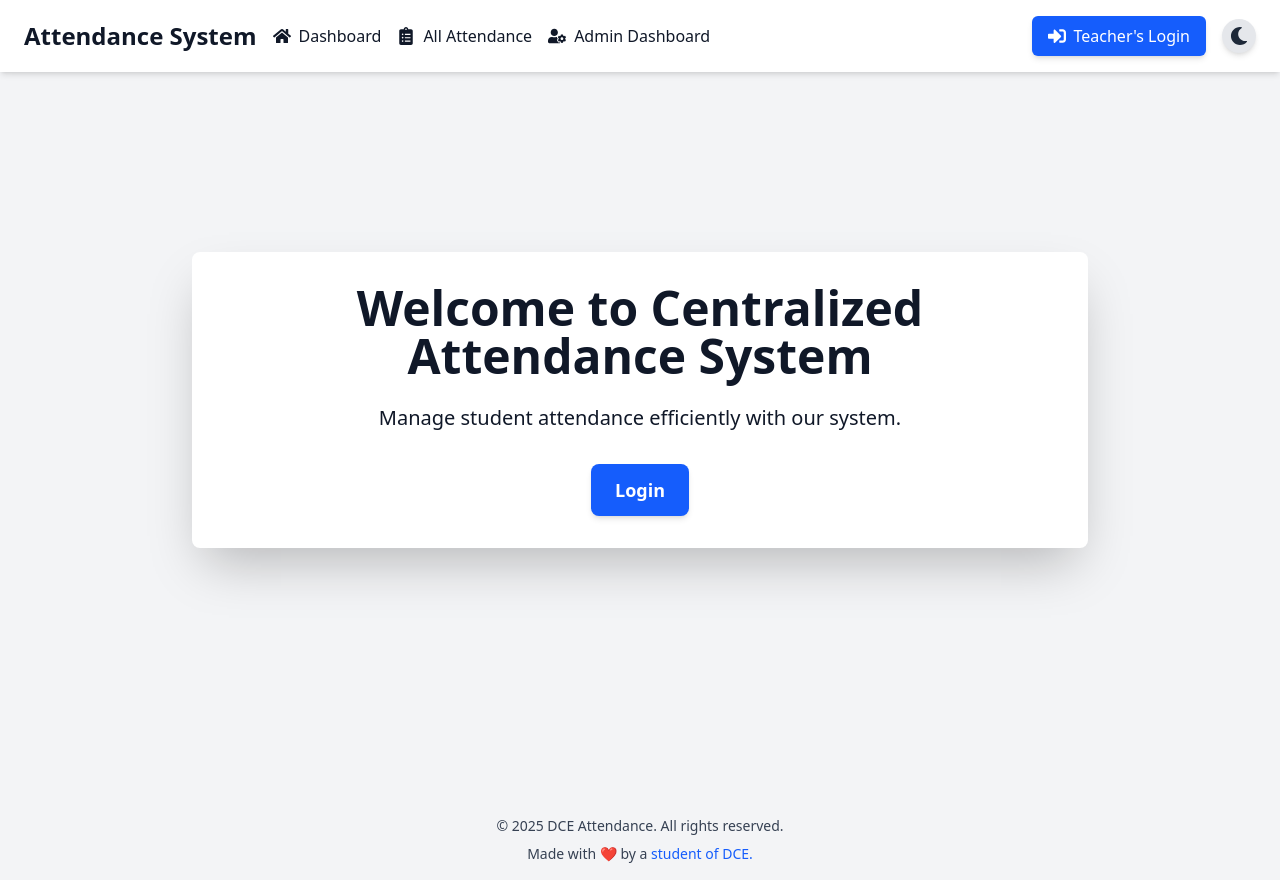
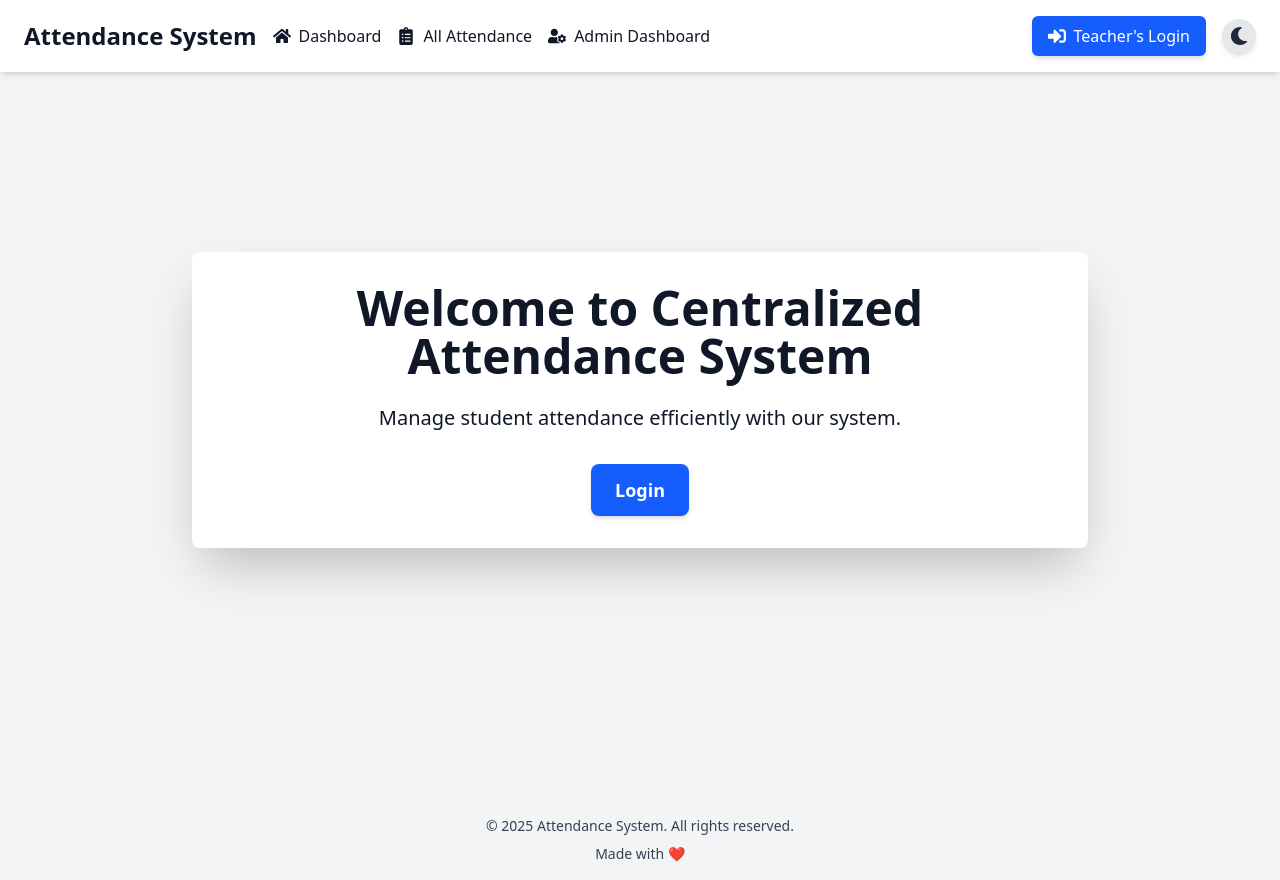
Before and after one commit to harshbuttru3/attendance, a React (Vite) app in the folder frontend/: page / in a window 1280 px wide. Built offline with nearby package versions, Linux system fonts and the light colour scheme.

Commit message:
changed navar name from dce to attendance system

```diff
--- a/frontend/src/components/Footer.jsx
+++ b/frontend/src/components/Footer.jsx
@@ -12,18 +12,13 @@ const Footer = () => {
     >
       <div className="container mx-auto px-6 py-4 text-center">
         <p className="text-sm">
-          © {new Date().getFullYear()} DCE Attendance. All rights reserved.
+          © {new Date().getFullYear()} Attendance System. All rights reserved.
         </p>
         <p className="text-sm mt-2">
-          Made with ❤️ by a{" "}
-          <a
-            href="https://yourwebsite.com"
-            target="_blank"
-            rel="noopener noreferrer"
-            className="text-blue-600 hover:underline"
-          >
-             student of DCE.
-          </a>
+          Made with ❤️
+
+
+
         </p>
       </div>
     </footer>
```
